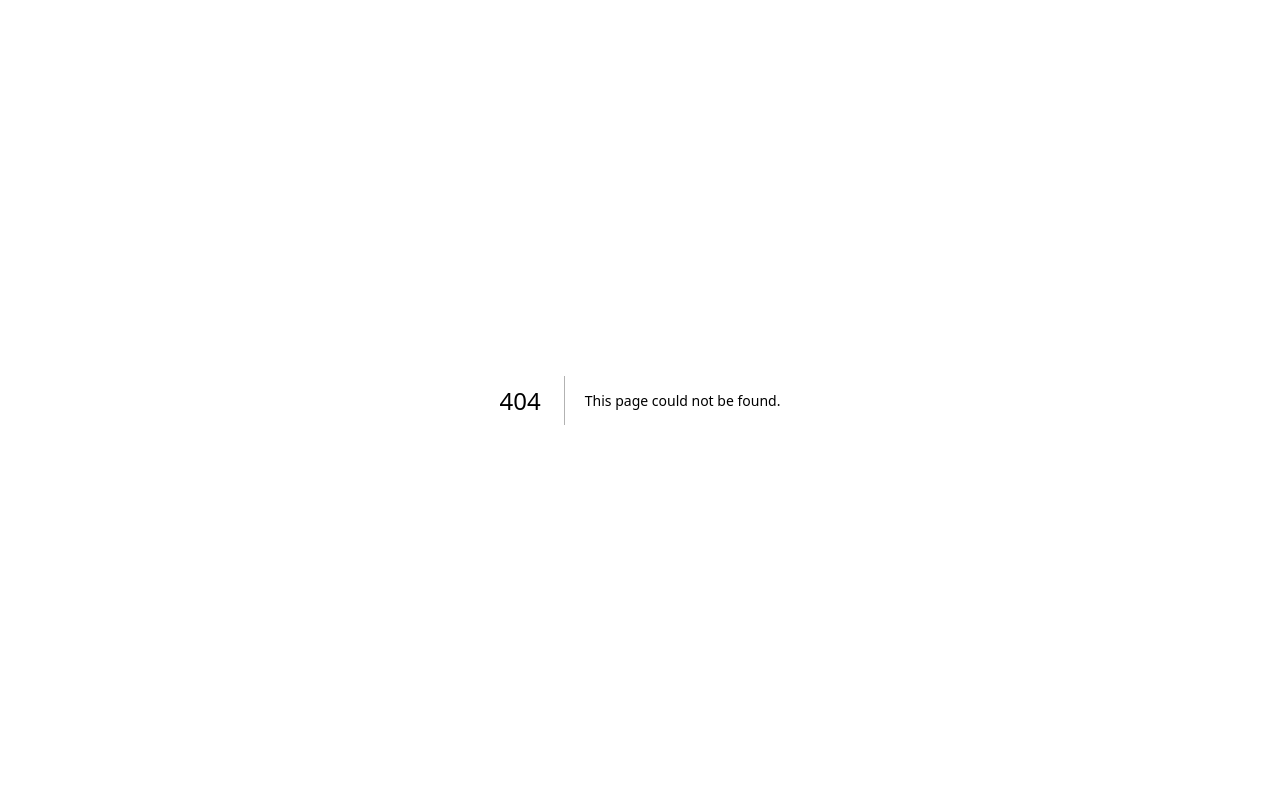
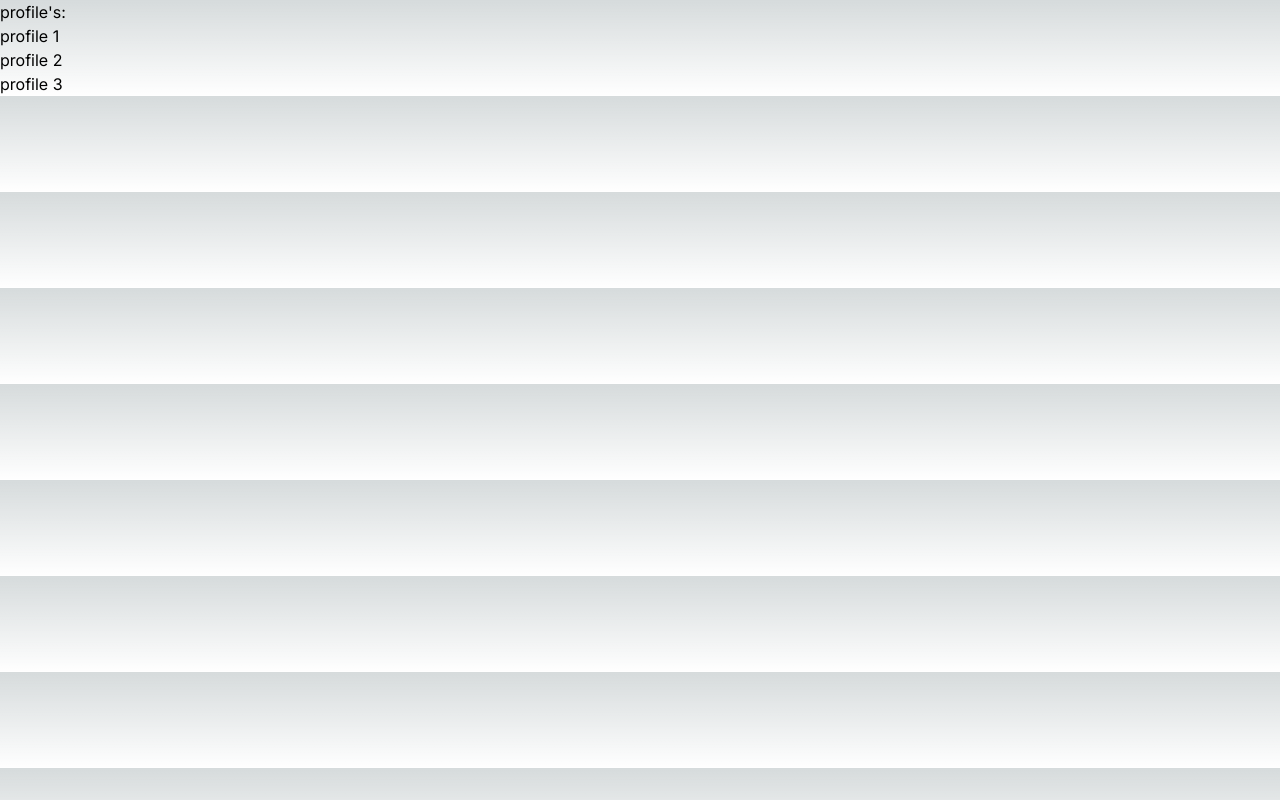
Before and after one commit to Shaurya-Jha/nextjs14-course, a Next.js app: page /profile in a window 1280 px wide. Before the commit this address had no page. Built offline with nearby package versions, Linux system fonts and the light colour scheme.

Commit message:
app router, useParams and useRouter

```diff
--- /dev/null
+++ b/src/app/profile/[id]/page.tsx
@@ -0,0 +1,18 @@
+"use client"
+
+import { useParams, useRouter } from "next/navigation"
+
+const ProfileWithId = () => {
+
+  const params = useParams()
+  const router = useRouter()
+
+  return (
+    <div className="flex flex-col gap-3">
+      Profile With Id: {params.id}
+      <button onClick={() => router.push('/profile')}>back to main page</button>
+    </div>
+  )
+}
+
+export default ProfileWithId
--- /dev/null
+++ b/src/app/profile/[id]/post/page.tsx
@@ -0,0 +1,9 @@
+import React from 'react'
+
+function Posts() {
+  return (
+    <div>Posts</div>
+  )
+}
+
+export default Posts
--- /dev/null
+++ b/src/app/profile/page.tsx
@@ -0,0 +1,22 @@
+"use client"
+
+import { useRouter } from "next/navigation"
+
+function Profile() {
+
+  const router = useRouter()
+
+  return (
+    <div>
+        <p>profile's:</p>
+
+        <ul>
+          <li onClick={() => router.push('/profile/1')}>profile 1</li>
+          <li onClick={() => router.push('/profile/2')}>profile 2</li>
+          <li onClick={() => router.push('/profile/3')}>profile 3</li>
+        </ul>
+    </div>
+  )
+}
+
+export default Profile
```
